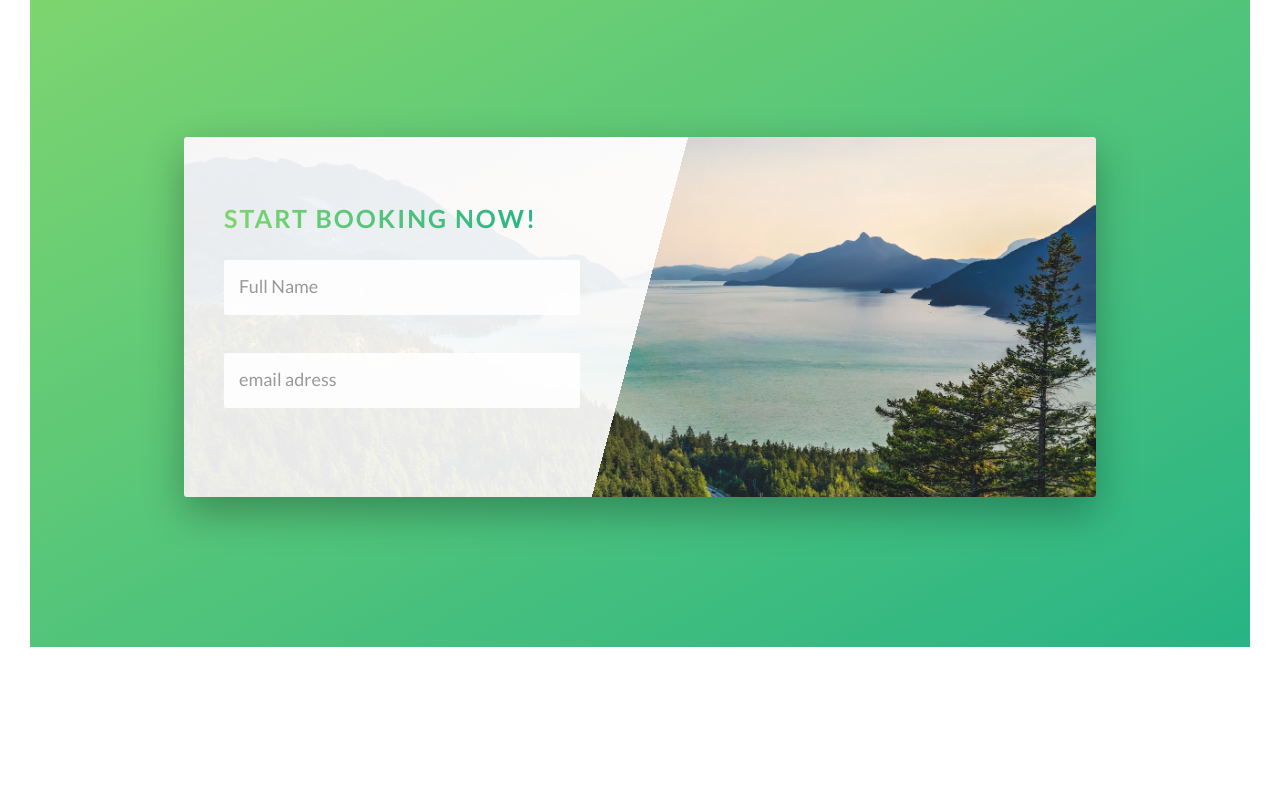
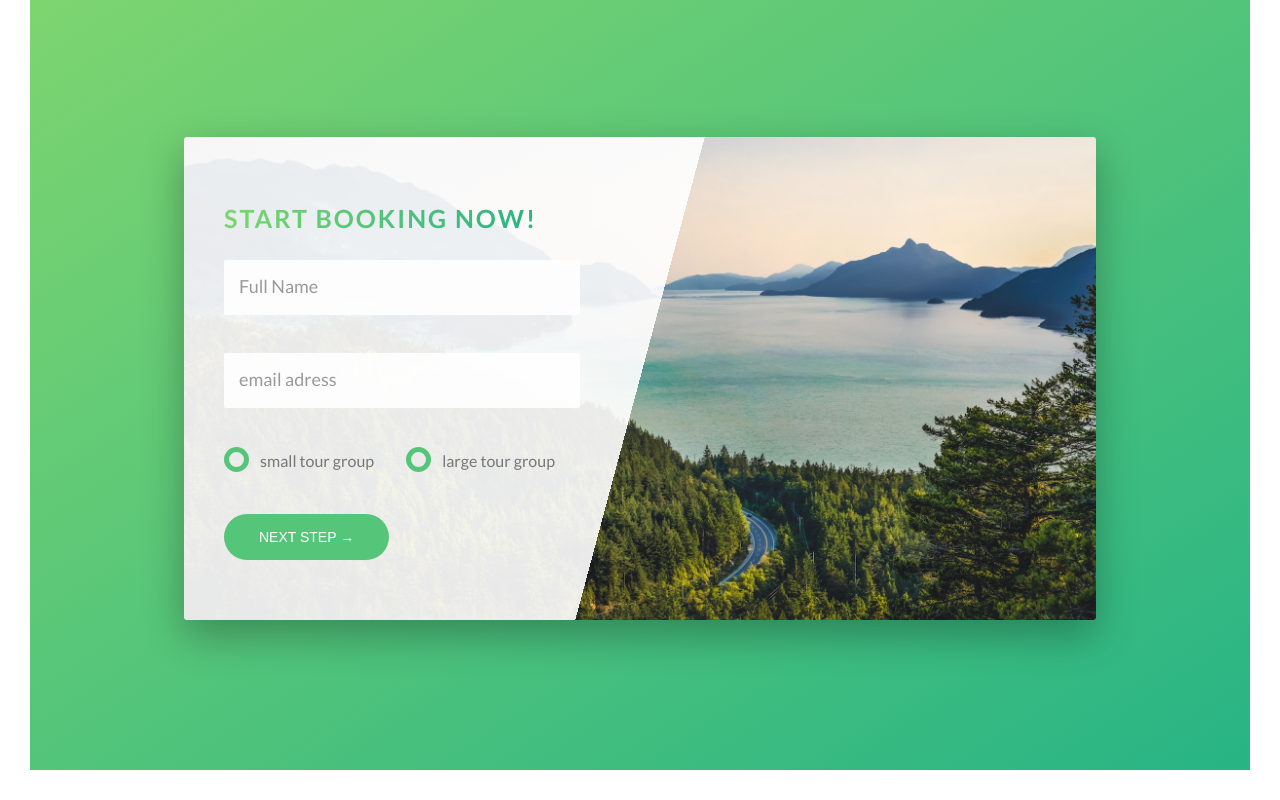
Before and after one commit to YukieIsobe/Natours, a website: page index.html in a window 1280 px wide. Shown: the part 4346-5146 px from the top of the page. Before the commit the page ends 5023 px from the top, so only its background shows below. Drawn offline with Linux system fonts and the light colour scheme.

Commit message:
book-section complete

```diff
--- a/index.html
+++ b/index.html
@@ -231,12 +231,26 @@
                   <input type="email" class="form__input" id="email" placeholder="email adress" required>
                   <label for="email" class="form__label">email adress</label>
                 </div>
-                <!-- <div class="form__group">
-                  <input type="radio" class="form__input" name="radio" id="radio-small">
-                  <label for="radio-small">small tour group</label>
-                  <input type="radio" class="form__input" name="radio" id="radio-large">
-                  <label for="radio-large">large tour group</label>
-                </div> -->
+
+                <div class="form__group">
+                  <div class="form__radio-group">
+                    <input type="radio" class="form__radio-input" name="radio" id="radio-small">
+                    <label for="radio-small" class="form__radio-label">
+                      <span class="form__radio-button"></span>
+                      small tour group
+                    </label>
+                  </div>
+                  <div class="form__radio-group">
+                    <input type="radio" class="form__radio-input" name="radio" id="radio-large">
+                    <label for="radio-large" class="form__radio-label">
+                      <span class="form__radio-button"></span>
+                      large tour group
+                    </label>
+                  </div>
+                </div>
+                <div class="form__group">
+                  <button class="btn-main btn-green">Next step &rarr;</button>
+                </div>
               </form>
             </div>
           </div>
--- a/sass/components/_btn.scss
+++ b/sass/components/_btn.scss
@@ -1,4 +1,5 @@
 .btn-main {
+  &,
   &:link,
   &:visited {
     display: inline-block;
@@ -9,8 +10,11 @@
     border-radius: 8rem;
     transition: all .2s;
     position: relative;
+
+    //change for the <button>
+    border: none;
+    cursor: pointer;
   }
-  //btn-main:hover::after
   &:hover {
     transform: translateY(-.2rem);
     box-shadow: 0 10px 20px rgba(black, .2);
@@ -19,7 +23,8 @@
       opacity: 0;
     }
   }
-  &:active {
+  &:active,
+  &:focus {
     transform: translateY(-.1rem);
     box-shadow: 0 5px 10px rgba(black, .2);
   }
--- a/sass/components/_form.scss
+++ b/sass/components/_form.scss
@@ -43,4 +43,50 @@
     transition: all .4s;
     transform: translateY(0rem);
   }
+
+  &__radio-group {
+    display: inline-block;
+    font-size: 1.6rem;
+    position: relative;
+    vertical-align: middle;
+    margin-bottom: 3rem;
+    &:not(:last-child) {
+      margin-right: 3rem;
+    }
+  }
+  &__radio-input {
+    opacity: 0;
+    visibility: hidden;
+    cursor: pointer;
+  }
+  &__radio-label {
+    margin-left: 2rem;
+    cursor: pointer;
+  }
+  &__radio-button {
+    height: 2.5rem;
+    width: 2.5rem;
+    border-radius: 50%;
+    border: 5px solid $color-primary;
+    position: absolute;
+    left: 0;
+    top: 0;
+
+    &::after {
+      content: "";
+      display: block;
+      width: 1.2rem;
+      height: 1.2rem;
+      border-radius: 50%;
+      background: $color-primary;
+      position: absolute;
+      top: 50%;
+      left: 50%;
+      transform: translate(-50%, -50%);
+      opacity: 0;
+    }
+  }
+  &__radio-input:checked + &__radio-label &__radio-button::after{
+    opacity: 1;
+  }
 }
```
Also changed, not shown: css/style.css.
